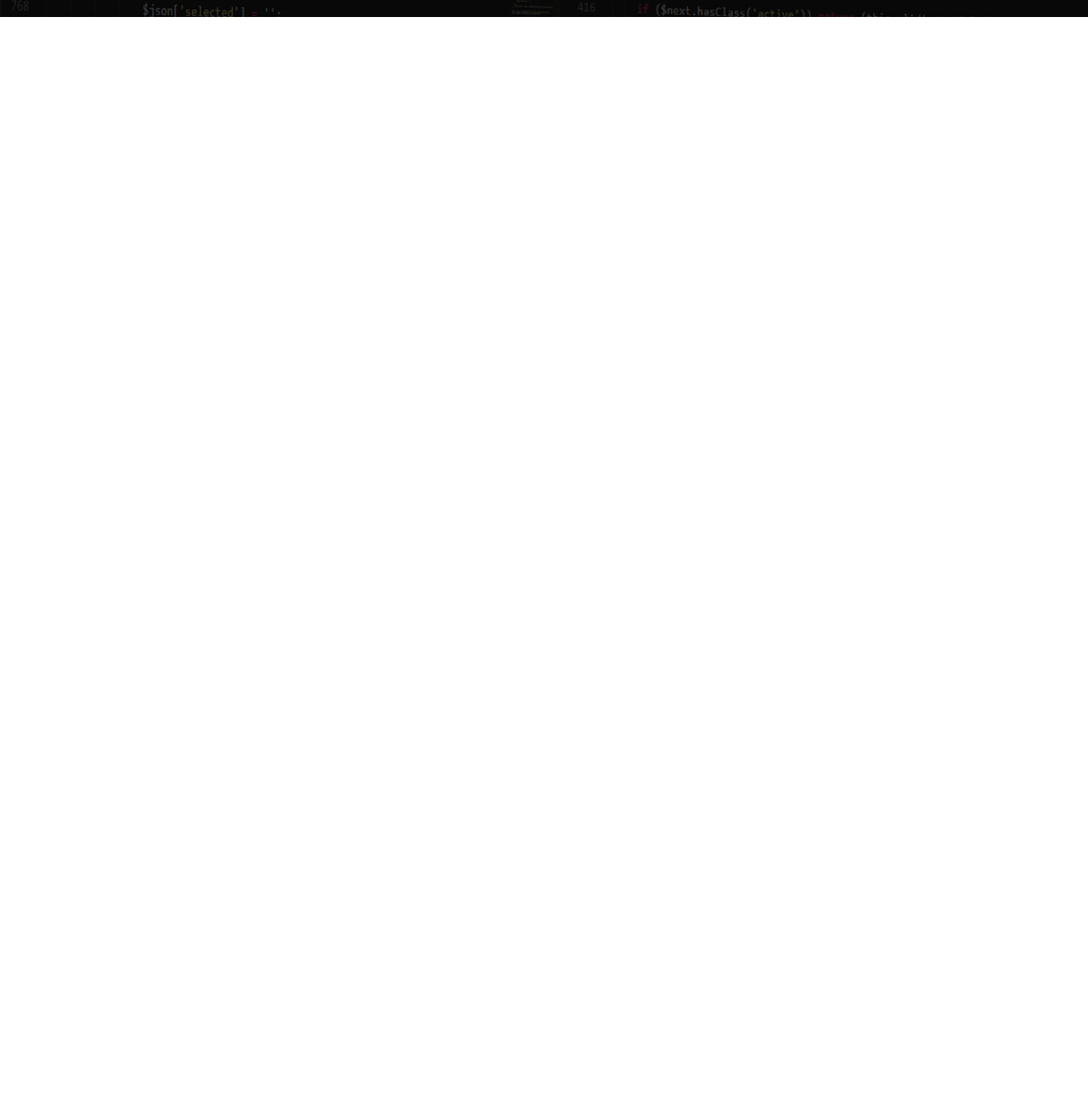
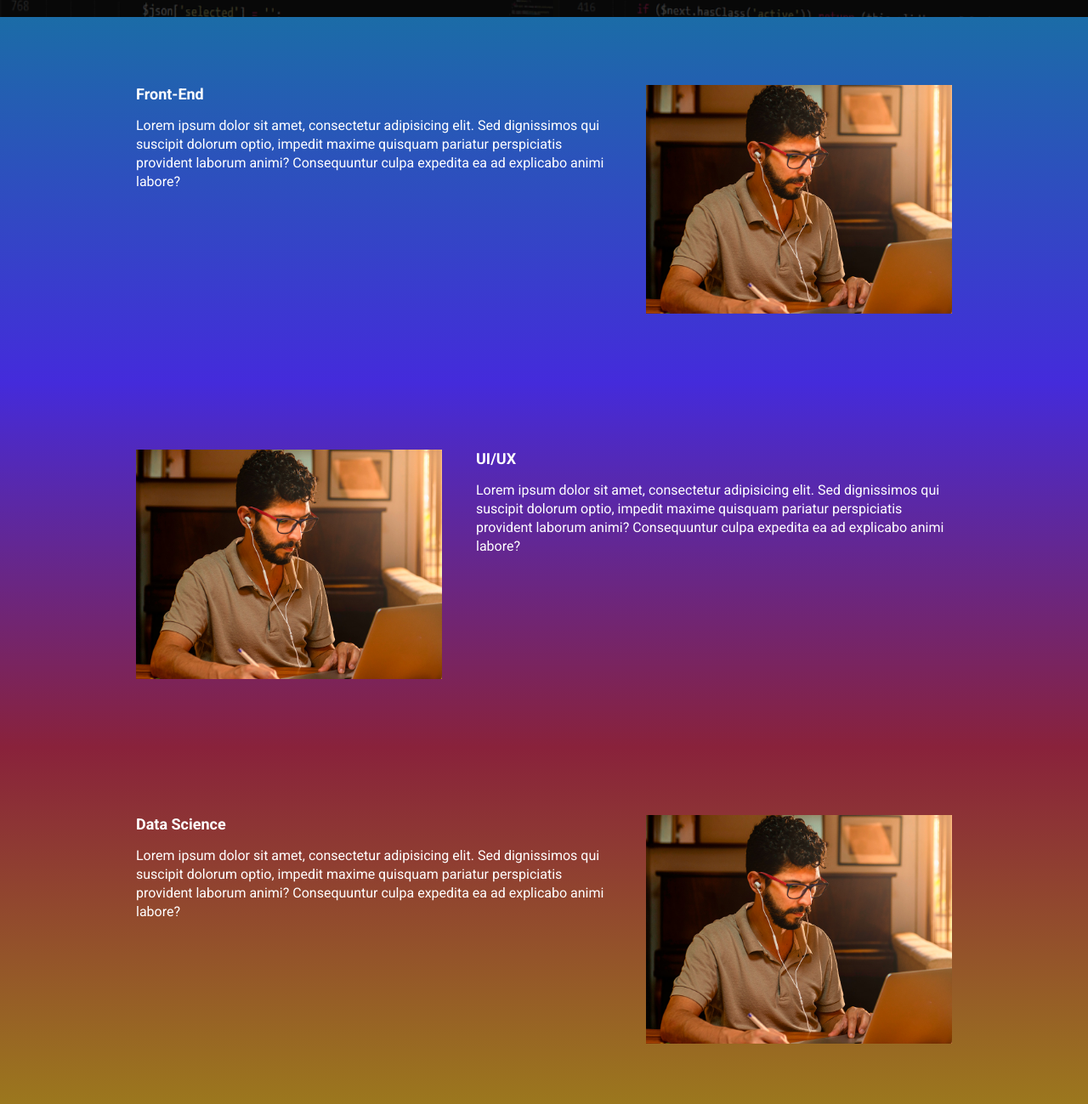
Before and after one commit to IsraelAraujo70/ebac_tech_talks, a website built with Parcel: page src/index.html in a window 1280 px wide. Shown: the part 541-1840 px from the top of the page at 85% size. Before the commit the page ends 800 px from the top, so only its background shows below. Built offline with nearby package versions, Linux system fonts and the light colour scheme.

Commit message:
Fadding animations and page content

```diff
--- a/src/index.html
+++ b/src/index.html
@@ -8,6 +8,7 @@
     <link rel="preconnect" href="https://fonts.googleapis.com">
     <link rel="preconnect" href="https://fonts.gstatic.com" crossorigin>
     <link href="https://fonts.googleapis.com/css2?family=Roboto:wght@100;400;700&display=swap" rel="stylesheet">
+    <link rel="stylesheet" href="https://unpkg.com/aos@next/dist/aos.css" />
 </head>
 <body>
     <header class="hero">
@@ -37,7 +38,59 @@
             </div>
         </div>
     </header>
-
+    <section class="event event--front-end" >
+        <div class="container" data-aos="fade-right">
+            <div class="event__detail">
+                <h2 class="event__detail__title">
+                    Front-End
+                </h2>
+                <p class="event__detail__description">
+                    Lorem ipsum dolor sit amet, consectetur adipisicing elit. Sed dignissimos qui suscipit dolorum optio, impedit maxime quisquam pariatur perspiciatis provident laborum animi? Consequuntur culpa expedita ea ad explicabo animi labore?
+                </p>
+            </div>
+            <img class="event__image" src="./images/frontend.png" alt="Front-end">
+        </div>
+    </section>
+    <section class="event event--UX-UI event--image-left" >
+        <div class="container" data-aos="fade-left">
+            <div class="event__detail">
+                <h2 class="event__detail__title">
+                    UI/UX
+                </h2>
+                <p class="event__detail__description">
+                    Lorem ipsum dolor sit amet, consectetur adipisicing elit. Sed dignissimos qui suscipit dolorum optio, impedit maxime quisquam pariatur perspiciatis provident laborum animi? Consequuntur culpa expedita ea ad explicabo animi labore?
+                </p>
+            </div>
+            <img class="event__image" src="./images/frontend.png" alt="Front-end">
+        </div>
+    </section>
+    <section class="event event--Data-science">
+        <div class="container" data-aos="fade-right">
+            <div class="event__detail">
+                <h2 class="event__detail__title">
+                    Data Science
+                </h2>
+                <p class="event__detail__description">
+                    Lorem ipsum dolor sit amet, consectetur adipisicing elit. Sed dignissimos qui suscipit dolorum optio, impedit maxime quisquam pariatur perspiciatis provident laborum animi? Consequuntur culpa expedita ea ad explicabo animi labore?
+                </p>
+            </div>
+            <img class="event__image" src="./images/frontend.png" alt="Front-end">
+        </div>
+    </section>
+    <section class="event event--back-end event--image-left">
+        <div class="container" data-aos="fade-left">
+            <div class="event__detail">
+                <h2 class="event__detail__title">
+                    Back-End
+                </h2>
+                <p class="event__detail__description">
+                    Lorem ipsum dolor sit amet, consectetur adipisicing elit. Sed dignissimos qui suscipit dolorum optio, impedit maxime quisquam pariatur perspiciatis provident laborum animi? Consequuntur culpa expedita ea ad explicabo animi labore?
+                </p>
+            </div>
+            <img class="event__image" src="./images/frontend.png" alt="Front-end">
+        </div>
+    </section>
+    <script src="https://unpkg.com/aos@next/dist/aos.js"></script>
     <script src="scripts/main.js"></script>
 </body>
 </html>
--- a/src/scripts/main.js
+++ b/src/scripts/main.js
@@ -1 +1 @@
-console.log('ola mundo')
+AOS.init();
--- /dev/null
+++ b/src/styles/_event.scss
@@ -0,0 +1,62 @@
+@use 'var';
+
+.event{
+    padding: 80px 0;
+
+    &--front-end{
+        background-image: linear-gradient(var.$blue1, var.$blue2);
+    }
+
+    &--UX-UI{
+        background-image: linear-gradient(var.$blue2, var.$pink);
+    }
+
+    &--Data-science{
+        background-image: linear-gradient(var.$pink, var.$yellow);
+    }
+
+    &--back-end{
+        background-image: linear-gradient(var.$yellow, var.$pink);
+    }
+
+    &--image-left{
+        .container{
+            flex-direction: row-reverse;
+        }
+    }
+    .container{
+        display: flex;
+        gap: 40px;
+    }
+
+    &__image{
+        max-width: 360px;
+    }
+
+    &__detail{
+        color: #fff;
+        &__title{
+            font-size: 18px;
+            font-weight: bold;
+            margin-bottom: 16px;
+        }
+        &__description{
+            line-height: 22px;
+        }
+    }
+
+    @media (max-width:640px) {
+        .container{
+            display: block;
+        }
+
+        &__image{
+            width: 100%;
+        }
+
+        &__detail{
+            margin-right: 0;
+            margin-bottom: 16px;
+        }
+    }
+}
--- /dev/null
+++ b/src/styles/_var.scss
@@ -0,0 +1,8 @@
+$txtColor: #fff;
+
+$blue1: #1B6CA7;
+$blue2: #442BDB;
+$pink: #89223B;
+$yellow: #9C791D;
+
+$btncolor: #4F2AC3;
--- a/src/styles/components/_buttons.scss
+++ b/src/styles/components/_buttons.scss
@@ -1,3 +1,4 @@
+@use '../var';
 .btn{
     padding: 12px;
     font-size: 18px;
@@ -8,7 +9,7 @@
     white-space: nowrap;
 
     &--primary{
-        background-color: #4F2AC3
+        background-color: var.$btncolor;
     }
     @media (max-width:640px) {
         display: block;
--- a/src/styles/components/_infos_bar.scss
+++ b/src/styles/components/_infos_bar.scss
@@ -1,6 +1,8 @@
+@use '../var';
+
 .infos-bar{
     padding: 16px 24px;
-    background-color: #fff;
+    background-color: var.$txtColor;
     display: flex;
     justify-content: space-between;
     &__infos{
@@ -10,6 +12,7 @@
             font-size: 14px;
             color: #000;
             b{
+                color: #000;
                 font-size: 18px;
                 display: block;
             }
--- a/src/styles/main.scss
+++ b/src/styles/main.scss
@@ -1,6 +1,8 @@
 @use 'hero';
 @use 'components/infos_bar';
 @use 'components/buttons';
+@use 'event';
+@use 'var';
 
 *{
     margin: 0;
@@ -8,6 +10,7 @@
     box-sizing: border-box;
     font-family: "Roboto", sans-serif;
     list-style: none;
+    color: var.$txtColor;
 }
 
 .container{
```
